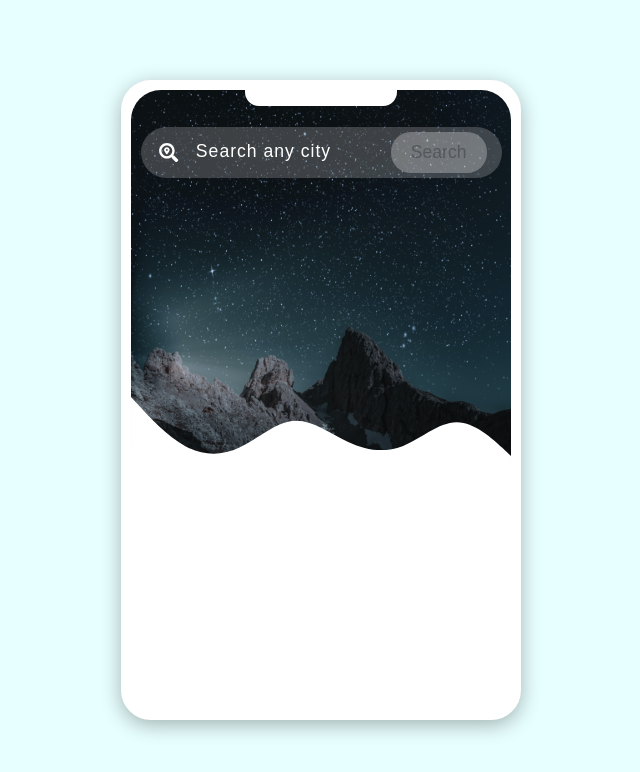
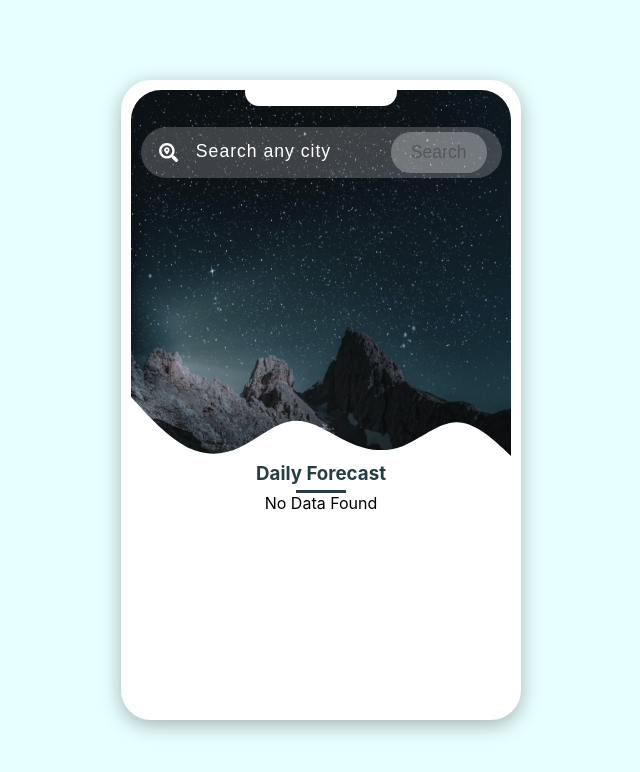
Before and after one commit to NishidhJain/weather-webapp, a React (Create React App) app: page / in a window 1280 px wide. Shown: the top 772 px of the page, without its empty margins (319-959 px from the left). Built offline with nearby package versions, Linux system fonts and the light colour scheme.

Commit message:
added 5 day forecast component

```diff
--- a/src/App.css
+++ b/src/App.css
@@ -92,6 +92,18 @@
   /* background-color: #fff; */
 }
 
+.app__bottomTitle{
+  color: #263d45;
+  margin-bottom: 5px;
+}
+
+.underline{
+  height: 3px;
+  width: 50px;
+  background-color: #263d45;
+  margin: 0 auto;
+}
+
 @media (orientation: portrait)
 {
   .app__container{
--- a/src/App.js
+++ b/src/App.js
@@ -2,10 +2,12 @@ import React from 'react';
 import Search from './components/Search';
 import './App.css';
 import Weather from './components/Weather';
+import DailyForecast from './components/DailyForecast';
 
 function App() {
 
   const [data, setData] = React.useState({});
+  const [forecastData, setForecastData] = React.useState(null);
 
   const url = 'https://api.openweathermap.org/data/2.5/weather?q=';
   const oneCallAPI_URL = 'https://api.openweathermap.org/data/2.5/onecall';
@@ -15,8 +17,6 @@ function App() {
   // console.log(data.length);
   const getData = async (query) => {
     // console.log('get Data called, query is:', query);
-
-
 
     const queryURL = `${url}${query}&units=metric&appid=${process.env.REACT_APP_API_KEY}`;
 
@@ -31,11 +31,12 @@ function App() {
 
         const { coord } = jsonResponse;
 
-        const oneAPI = `${oneCallAPI_URL}?lat=${coord.lat}&lon=${coord.lon}&appid=${process.env.REACT_APP_API_KEY}`;
+        const oneAPI = `${oneCallAPI_URL}?lat=${coord.lat}&lon=${coord.lon}&exclude=minutely,hourly,alerts&units=metric&appid=${process.env.REACT_APP_API_KEY}`;
 
         const oneCallResponse = await fetch(oneAPI);
         // console.log('one call Api', oneCallResponse);
         const oneCallJSON = await oneCallResponse.json();
+        setForecastData(oneCallJSON);
         console.log('one call json', oneCallJSON);
       }
     }
@@ -59,19 +60,26 @@ function App() {
 
 
           <svg xmlns="http://www.w3.org/2000/svg" viewBox="0 0 1440 320" className="wave">
-            <path fill="#fff" fill-opacity="1" d="M0,64L34.3,101.3C68.6,139,137,213,206,250.7C274.3,288,343,288,411,256C480,224,549,160,617,154.7C685.7,149,754,203,823,234.7C891.4,267,960,277,1029,250.7C1097.1,224,1166,160,1234,160C1302.9,160,1371,224,1406,256L1440,288L1440,320L1405.7,320C1371.4,320,1303,320,1234,320C1165.7,320,1097,320,1029,320C960,320,891,320,823,320C754.3,320,686,320,617,320C548.6,320,480,320,411,320C342.9,320,274,320,206,320C137.1,320,69,320,34,320L0,320Z"></path>
+            <path fill="#fff" fillOpacity="1" d="M0,64L34.3,101.3C68.6,139,137,213,206,250.7C274.3,288,343,288,411,256C480,224,549,160,617,154.7C685.7,149,754,203,823,234.7C891.4,267,960,277,1029,250.7C1097.1,224,1166,160,1234,160C1302.9,160,1371,224,1406,256L1440,288L1440,320L1405.7,320C1371.4,320,1303,320,1234,320C1165.7,320,1097,320,1029,320C960,320,891,320,823,320C754.3,320,686,320,617,320C548.6,320,480,320,411,320C342.9,320,274,320,206,320C137.1,320,69,320,34,320L0,320Z"></path>
           </svg>
 
           {/* <Search /> */}
         </div>
+
+        <div className="app__bottom">
+          <h3 className="app__bottomTitle">Daily Forecast</h3>
+          <div className="underline"></div>
+
+          {forecastData ? (<DailyForecast forecastData={forecastData} />) : 'No Data Found'}
+
+
+          {/* <ul className="daily__forecast__list">
+          </ul> */}
+        </div>
       </div>
 
       {/* <h1>Weather Webapp</h1> */}
-      {/* <div className="app__bottom">
-        <ul className="daily__forecast__list">
 
-        </ul>
-      </div> */}
 
 
     </div>
--- /dev/null
+++ b/src/components/DailyForecast.js
@@ -0,0 +1,49 @@
+import React from 'react'
+
+function DailyForecast({ forecastData }) {
+
+    const Days = ['Sunday', 'Monday', 'Tuesday', 'Wednesday', 'Thursday', 'Friday', 'Saturday'];
+    const iconURL = 'http://openweathermap.org/img/wn/';
+
+    console.log('forecast Data:', forecastData);
+
+
+    const dt = forecastData.daily.map(item => {
+        const currDate = new Date(item.dt * 1000); //given dt is in unix, so to convert multiply by 1000
+        return Days[currDate.getDay()];
+    }).slice(0, 5);
+    console.log('dt', dt);
+
+    const requiredData = forecastData.daily.map((item, index) => {
+
+        //given dt is in unix, so to convert multiply by 1000
+        const currDate = new Date(item.dt * 1000);
+
+        const icn = item.weather[0].icon;
+        const minTmp = item.temp.min;
+        const maxTmp = item.temp.max;
+
+
+        return { id: index, day: Days[currDate.getDay()], icon: icn, minTemp: minTmp, maxTemp: maxTmp };
+    }).slice(0, 5);
+    console.log('req Data: ', requiredData);
+
+    return (
+        <div className="daily__weatherList">
+            {
+                requiredData.map(item => {
+                    return (
+                        <div className="daily__weatherItem" key={item.id}>
+                            <p className="daily__weatherDay">{item.day}</p>
+                            <img src={`${iconURL}${item.icon}@2x.png`} alt="Icon" className="daily__weatherIcon" />
+                            <p className="daily__minTemp">{item.minTemp}</p>
+                            <p className="daily__maxTemp">{item.maxTemp}</p>
+                        </div>
+                    )
+                })
+            }
+        </div>
+    )
+}
+
+export default DailyForecast
```
Also changed, not shown: src/css/DailyForecast.css (added).
